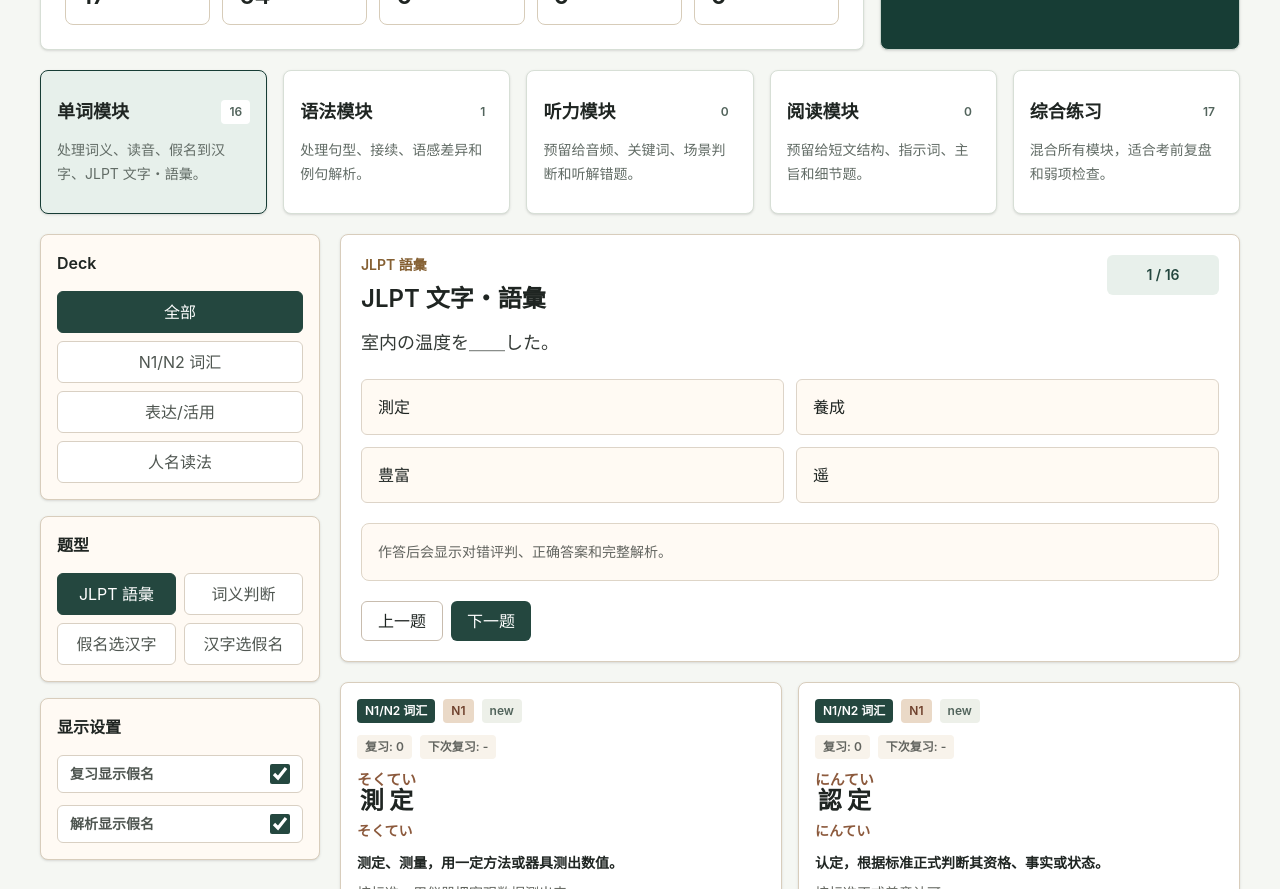
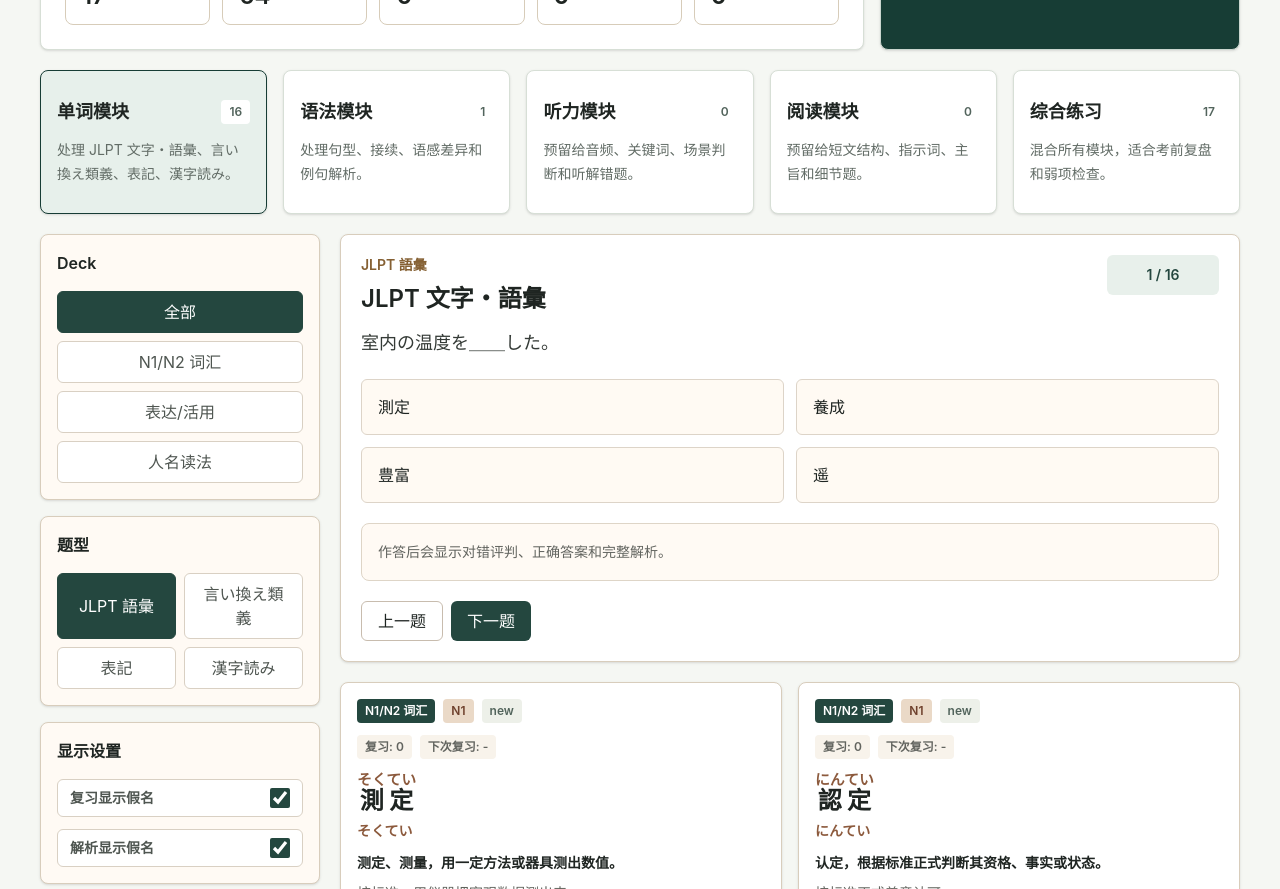
Before and after one commit to erzhiqianyi/jlpt-local-review, a React (Vite) app: page / in a window 1280 px wide. Shown: the part 300-1189 px from the top of the page. Built offline with nearby package versions, Linux system fonts and the light colour scheme.

Commit message:
Redesign vocabulary question modes

```diff
--- a/skills/jlpt-chat-review/SKILL.md
+++ b/skills/jlpt-chat-review/SKILL.md
@@ -41,9 +41,9 @@ For each item:
 The app can generate these practice modes from each item:
 
 - `文字・語彙`: JLPT-style vocabulary selection in a sentence or meaning prompt.
-- Meaning check: choose the correct core meaning for a Japanese word.
-- Kana to kanji: choose the kanji word for a kana reading.
-- Kanji to kana: choose the kana reading for a kanji word.
+- `言い換え類義`: choose the closest meaning for the target word in a sentence context.
+- `表記`: choose the correct kanji form for a kana word in a sentence context.
+- `漢字読み`: choose the correct kana reading for a kanji word in a sentence context.
 
 Every generated question should support immediate correct/incorrect judging and a full explanation.
 
--- a/skills/jlpt-chat-review/references/review-schema.md
+++ b/skills/jlpt-chat-review/references/review-schema.md
@@ -149,11 +149,11 @@ Rules:
 The app generates these vocabulary practice types from item data:
 
 - `moji_goi`: JLPT-style `文字・語彙` sentence completion or vocabulary selection.
-- `meaning`: choose the correct learner-facing core meaning.
-- `kana_to_kanji`: choose the kanji word that matches a kana reading.
-- `kanji_to_kana`: choose the kana reading that matches a kanji word.
+- `meaning`: `言い換え類義`; choose the closest meaning for the target word in a sentence context.
+- `kana_to_kanji`: `表記`; choose the correct kanji form for a kana word in a sentence context.
+- `kanji_to_kana`: `漢字読み`; choose the correct kana reading for a kanji word in a sentence context.
 
-Question prompts, choices, and answer keys should stay plain text. Full explanations may use kanji and can be annotated by the app when the learner enables explanation furigana.
+Question prompts, choices, and answer keys should stay plain text. Prefer sentence-context prompts over isolated word prompts. Full explanations may use kanji and can be annotated by the app when the learner enables explanation furigana.
 
 ## Localizations
 
--- a/src/App.tsx
+++ b/src/App.tsx
@@ -75,9 +75,9 @@ const translations = {
     deckN1: 'N1/N2 词汇',
     deckExpression: '表达/活用',
     deckName: '人名读法',
-    meaning: '词义判断',
-    kanaToKanji: '假名选汉字',
-    kanjiToKana: '汉字选假名',
+    meaning: '言い換え類義',
+    kanaToKanji: '表記',
+    kanjiToKana: '漢字読み',
     mojiGoi: 'JLPT 語彙',
     reset: '重置本地进度',
     items: '词条',
@@ -106,7 +106,7 @@ const translations = {
     heroTitle: '把每天的日语疑问变成可复习的 JLPT 题库',
     heroBody: '聊天负责输入和整理，网页负责分模块复习。现在先做本地浏览器版，后续可以接账号系统。',
     moduleVocabularyTitle: '单词模块',
-    moduleVocabularyBody: '处理词义、读音、假名到汉字、JLPT 文字・語彙。',
+    moduleVocabularyBody: '处理 JLPT 文字・語彙、言い換え類義、表記、漢字読み。',
     moduleGrammarTitle: '语法模块',
     moduleGrammarBody: '处理句型、接续、语感差异和例句解析。',
     moduleListeningTitle: '听力模块',
@@ -141,12 +141,12 @@ const translations = {
     noQuestion: '没有可练习题目',
     noQuestionBody: '当前筛选条件下没有题目。',
     beforeAnswer: '作答后会显示对错评判、正确答案和完整解析。',
-    meaningTitle: '单词意思判断',
-    meaningPrompt: '请选择最符合「{word}」的中文核心意思。',
-    kanaToKanjiTitle: '假名判断汉字',
-    kanaToKanjiPrompt: '「{reading}」对应哪一个汉字词？',
-    kanjiToKanaTitle: '汉字判断假名',
-    kanjiToKanaPrompt: '「{word}」的正确读音是哪一个？',
+    meaningTitle: '言い換え類義',
+    meaningPrompt: '次の文の「{word}」に最も近い意味を選んでください。{sentence}',
+    kanaToKanjiTitle: '表記',
+    kanaToKanjiPrompt: '次の文の「{reading}」を漢字で書くと、最もよいものはどれですか。{sentence}',
+    kanjiToKanaTitle: '漢字読み',
+    kanjiToKanaPrompt: '次の文の「{word}」の読み方として、最もよいものはどれですか。{sentence}',
     mojiGoiTitle: 'JLPT 文字・語彙',
     mojiGoiMeaningPrompt: '中文意思「{meaning}」对应哪一个日语词？',
     originalSentence: '原句是',
@@ -159,16 +159,16 @@ const translations = {
     next: '下一题',
     analysis: '解析',
     contact: '联系',
-    intro: '使用 Codex 或 Claude Code 整理自己的学习记录，在浏览器本地练习 JLPT 語彙、词义判断、假名选汉字和汉字选假名。',
+    intro: '使用 Codex 或 Claude Code 整理自己的学习记录，在浏览器本地练习 JLPT 文字・語彙、言い換え類義、表記和漢字読み。',
   },
   ja: {
     deckAll: 'すべて',
     deckN1: 'N1/N2 語彙',
     deckExpression: '表現・活用',
     deckName: '人名読み',
-    meaning: '意味判定',
-    kanaToKanji: 'かなから漢字',
-    kanjiToKana: '漢字からかな',
+    meaning: '言い換え類義',
+    kanaToKanji: '表記',
+    kanjiToKana: '漢字読み',
     mojiGoi: 'JLPT 語彙',
     reset: 'ローカル進捗をリセット',
     items: '項目',
@@ -197,7 +197,7 @@ const translations = {
     heroTitle: '毎日の疑問を復習できる JLPT デッキへ',
     heroBody: 'チャットで入力と整理を行い、Web アプリで分野別に復習します。今はローカルブラウザ版で、将来はアカウント連携も想定しています。',
     moduleVocabularyTitle: '語彙モジュール',
-    moduleVocabularyBody: '意味、読み、かなから漢字、JLPT 文字・語彙を扱います。',
+    moduleVocabularyBody: 'JLPT 文字・語彙、言い換え類義、表記、漢字読みを扱います。',
     moduleGrammarTitle: '文法モジュール',
     moduleGrammarBody: '文型、接続、ニュアンス差、例文解説を扱います。',
     moduleListeningTitle: '聴解モジュール',
@@ -232,12 +232,12 @@ const translations = {
     noQuestion: '問題がありません',
     noQuestionBody: '現在の条件では問題がありません。',
     beforeAnswer: '回答後、判定・正解・解説が表示されます。',
-    meaningTitle: '意味判定',
-    meaningPrompt: '「{word}」の中心的な意味として最も近いものを選んでください。',
-    kanaToKanjiTitle: 'かなから漢字',
-    kanaToKanjiPrompt: '「{reading}」に対応する漢字語を選んでください。',
-    kanjiToKanaTitle: '漢字からかな',
-    kanjiToKanaPrompt: '「{word}」の正しい読みを選んでください。',
+    meaningTitle: '言い換え類義',
+    meaningPrompt: '次の文の「{word}」に最も近い意味を選んでください。{sentence}',
+    kanaToKanjiTitle: '表記',
+    kanaToKanjiPrompt: '次の文の「{reading}」を漢字で書くと、最もよいものはどれですか。{sentence}',
+    kanjiToKanaTitle: '漢字読み',
+    kanjiToKanaPrompt: '次の文の「{word}」の読み方として、最もよいものはどれですか。{sentence}',
     mojiGoiTitle: 'JLPT 文字・語彙',
     mojiGoiMeaningPrompt: '意味「{meaning}」に対応する日本語を選んでください。',
     originalSentence: '元の文',
@@ -250,16 +250,16 @@ const translations = {
     next: '次へ',
     analysis: '解説',
     contact: '連絡先',
-    intro: 'Codex や Claude Code で整理した学習記録を使い、JLPT 語彙・意味判定・かなから漢字・漢字からかなをブラウザ内で復習します。',
+    intro: 'Codex や Claude Code で整理した学習記録を使い、JLPT 文字・語彙・言い換え類義・表記・漢字読みをブラウザ内で復習します。',
   },
   en: {
     deckAll: 'All',
     deckN1: 'N1/N2 Vocab',
     deckExpression: 'Expressions',
     deckName: 'Name Readings',
-    meaning: 'Meaning Check',
-    kanaToKanji: 'Kana to Kanji',
-    kanjiToKana: 'Kanji to Kana',
+    meaning: 'Paraphrase',
+    kanaToKanji: 'Orthography',
+    kanjiToKana: 'Kanji Reading',
     mojiGoi: 'JLPT Vocabulary',
     reset: 'Reset local progress',
     items: 'Items',
@@ -288,7 +288,7 @@ const translations = {
     heroTitle: 'Turn daily Japanese questions into a reviewable JLPT deck',
     heroBody: 'Use chat for capture and structuring, then use the web app for module-based review. It is local-first now and ready for accounts later.',
     moduleVocabularyTitle: 'Vocabulary Module',
-    moduleVocabularyBody: 'Meaning, readings, kana-to-kanji, and JLPT vocabulary questions.',
+    moduleVocabularyBody: 'JLPT vocabulary, paraphrase, orthography, and kanji-reading questions.',
     moduleGrammarTitle: 'Grammar Module',
     moduleGrammarBody: 'Patterns, connections, nuance differences, and sentence explanations.',
     moduleListeningTitle: 'Listening Module',
@@ -323,12 +323,12 @@ const translations = {
     noQuestion: 'No questions',
     noQuestionBody: 'No questions match the current filters.',
     beforeAnswer: 'After answering, scoring, the correct answer, and explanation will appear.',
-    meaningTitle: 'Meaning Check',
-    meaningPrompt: 'Choose the closest core meaning of "{word}".',
-    kanaToKanjiTitle: 'Kana to Kanji',
-    kanaToKanjiPrompt: 'Which kanji word matches "{reading}"?',
-    kanjiToKanaTitle: 'Kanji to Kana',
-    kanjiToKanaPrompt: 'Choose the correct reading of "{word}".',
+    meaningTitle: 'Paraphrase',
+    meaningPrompt: 'Choose the closest meaning of "{word}" in the sentence. {sentence}',
+    kanaToKanjiTitle: 'Orthography',
+    kanaToKanjiPrompt: 'Which kanji form best matches "{reading}" in the sentence? {sentence}',
+    kanjiToKanaTitle: 'Kanji Reading',
+    kanjiToKanaPrompt: 'Choose the best reading of "{word}" in the sentence. {sentence}',
     mojiGoiTitle: 'JLPT Vocabulary',
     mojiGoiMeaningPrompt: 'Which Japanese word matches the meaning "{meaning}"?',
     originalSentence: 'Original sentence',
@@ -341,7 +341,7 @@ const translations = {
     next: 'Next',
     analysis: 'Analysis',
     contact: 'Contact',
-    intro: 'Turn your Codex or Claude Code study chats into a local browser deck for JLPT vocabulary, meaning checks, kana-to-kanji, and kanji-to-kana practice.',
+    intro: 'Turn your Codex or Claude Code study chats into a local browser deck for JLPT vocabulary, paraphrase, orthography, and kanji-reading practice.',
   },
 } satisfies Record<Locale, Record<string, string>>;
 
@@ -724,16 +724,19 @@ function buildQuestions(items: VocabItem[], locale: Locale): Question[] {
     const meaning = itemMeaning(item, locale);
     const memory = itemMemory(item, locale);
     const analysis = itemAnalysis(item, locale);
+    const example = item.examples?.[0]?.ja;
+    const sentence = questionSentence(item);
+    const kanaSentence = item.reading ? questionSentence(item, item.reading) : sentence;
 
     questions.push({
       id: `${item.id}-meaning`,
       itemId: item.id,
       kind: 'meaning',
       title: labels.meaningTitle,
-      prompt: template(labels.meaningPrompt, { word: item.original }),
+      prompt: template(labels.meaningPrompt, { word: item.original, sentence }),
       choices: choices(shortMeaning(meaning), meanings, index + 1),
       answer: shortMeaning(meaning),
-      explanation: `${meaning} ${analysis ?? memory}`,
+      explanation: `${labels.originalSentence}「${example ?? sentence}」。${labels.coreMeaning}：${meaning} ${analysis ?? memory}`,
     });
 
     if (item.reading) {
@@ -742,20 +745,20 @@ function buildQuestions(items: VocabItem[], locale: Locale): Question[] {
         itemId: item.id,
         kind: 'kana_to_kanji',
         title: labels.kanaToKanjiTitle,
-        prompt: template(labels.kanaToKanjiPrompt, { reading: item.reading }),
+        prompt: template(labels.kanaToKanjiPrompt, { reading: item.reading, sentence: kanaSentence }),
         choices: choices(item.original, surfaces, index + 2),
         answer: item.original,
-        explanation: `「${item.original}」${labels.readAs}「${item.reading}」。${meaning} ${analysis ?? memory}`,
+        explanation: `${labels.originalSentence}「${example ?? sentence}」。空欄の語は「${item.original}」で、${labels.readAs}「${item.reading}」。${meaning} ${analysis ?? memory}`,
       });
       questions.push({
         id: `${item.id}-kanji-to-kana`,
         itemId: item.id,
         kind: 'kanji_to_kana',
         title: labels.kanjiToKanaTitle,
-        prompt: template(labels.kanjiToKanaPrompt, { word: item.original }),
+        prompt: template(labels.kanjiToKanaPrompt, { word: item.original, sentence }),
         choices: choices(item.reading, readings, index + 3),
         answer: item.reading,
-        explanation: `「${item.original}」${labels.readAs}「${item.reading}」。${meaning} ${analysis ?? memory}`,
+        explanation: `${labels.originalSentence}「${example ?? sentence}」。「${item.original}」${labels.readAs}「${item.reading}」。${meaning} ${analysis ?? memory}`,
       });
     }
 
@@ -833,6 +836,18 @@ function unique<T>(items: T[]) {
 
 function shortMeaning(meaning: string) {
   return meaning.split('，')[0].split('。')[0];
+}
+
+function questionSentence(item: VocabItem, replacement = item.original) {
+  const example = item.examples?.find((candidate) => candidate.ja.includes(item.original))?.ja;
+  if (example) {
+    return example.replace(item.original, replacement);
+  }
+  const collocation = item.collocations?.find((candidate) => candidate.includes(item.original));
+  if (collocation) {
+    return collocation.replace(item.original, replacement);
+  }
+  return `「${replacement}」`;
 }
 
 function readStorage<T>(key: string, fallback: T): T {
```
Also changed, not shown: 2 other files (tests, documents, lock files or other folders).
